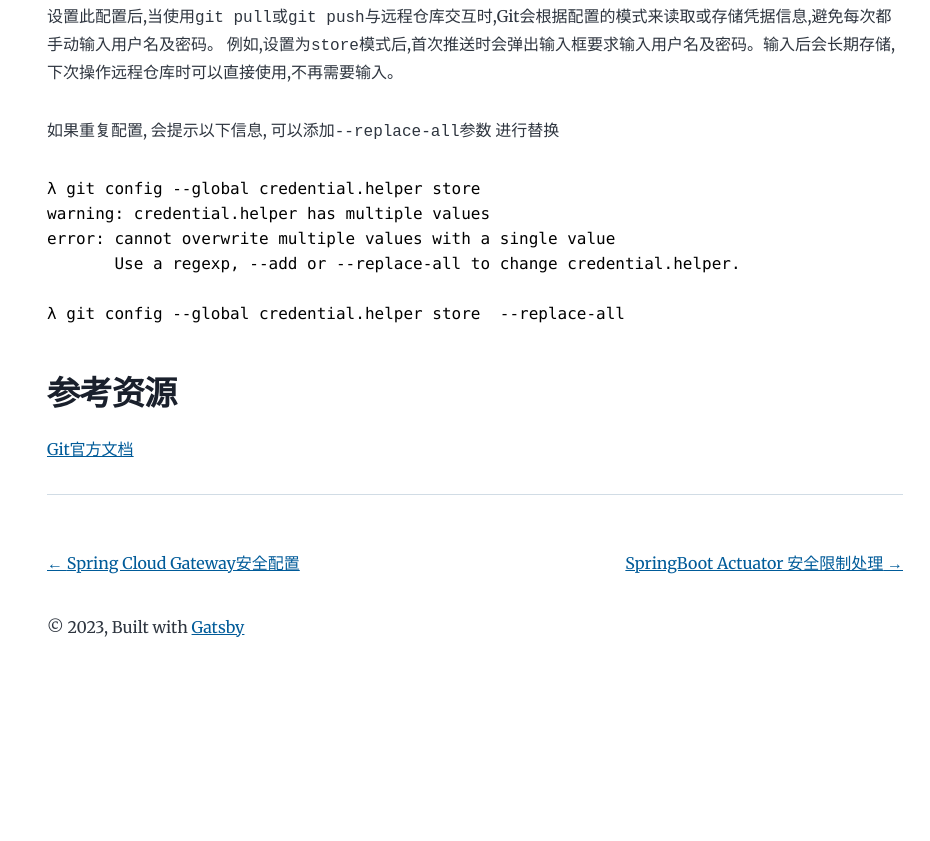
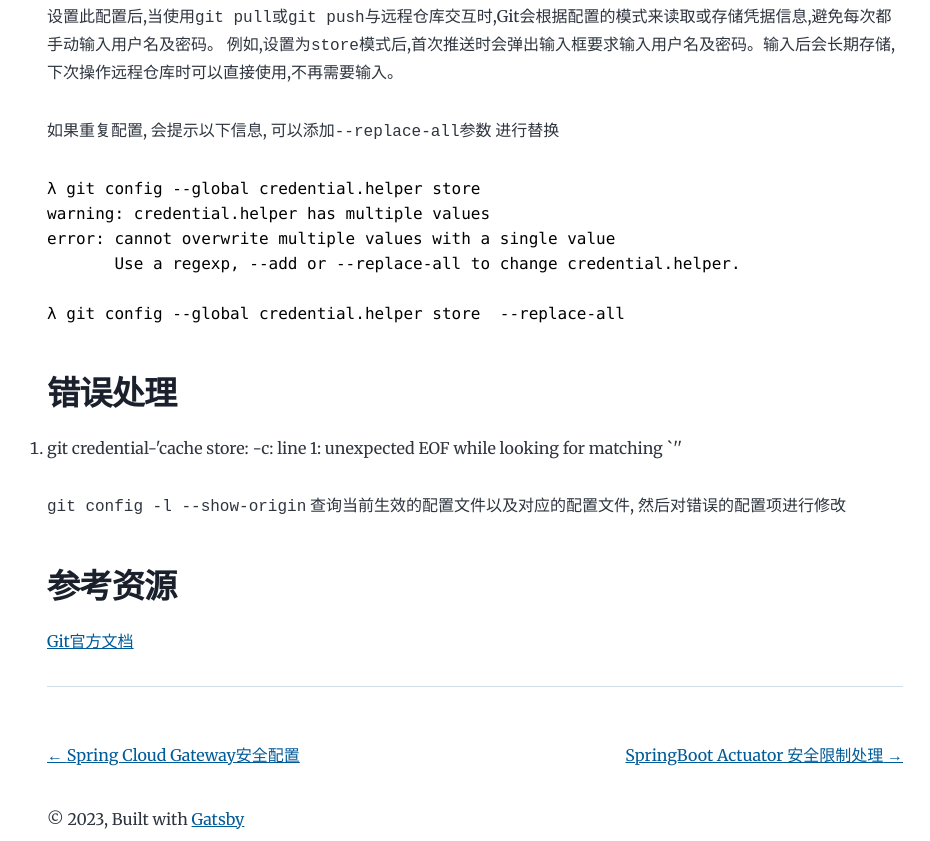
Before and after one commit to anaer/blog, a Gatsby site: page /230530-git-config/ in a window 1280 px wide. Shown: the part 920-1761 px from the top of the page, without its empty margins (165-1095 px from the left). Before the commit the page ends 1623 px from the top, so only its background shows below. Built offline with nearby package versions, Linux system fonts and the light colour scheme; Gatsby itself is replaced by a stand-in of ours; some packages are replaced by stand-ins of ours; code samples lack their colours.

Commit message:
添加错误处理

````diff
--- a/src/posts/230530-git-config/index.md
+++ b/src/posts/230530-git-config/index.md
@@ -4,7 +4,7 @@ date: "2023-05-30T15:14:12.000Z"
 description: Git配置项
 tags:
   - git
-last_updated: "2023-05-30T15:14:12.000Z"
+last_updated: "2023-06-30T10:43:16.000Z"
 ---
 
 ```toc
@@ -48,6 +48,12 @@ error: cannot overwrite multiple values with a single value
 λ git config --global credential.helper store  --replace-all
 ```
 
+## 错误处理
+
+1. git credential-'cache store: -c: line 1: unexpected EOF while looking for matching `''
+
+`git config -l --show-origin` 查询当前生效的配置文件以及对应的配置文件, 然后对错误的配置项进行修改
+
 ## 参考资源
 
 [Git官方文档](https://git-scm.com/docs/git-config#Documentation/git-config.txt-credentialcache)
````
